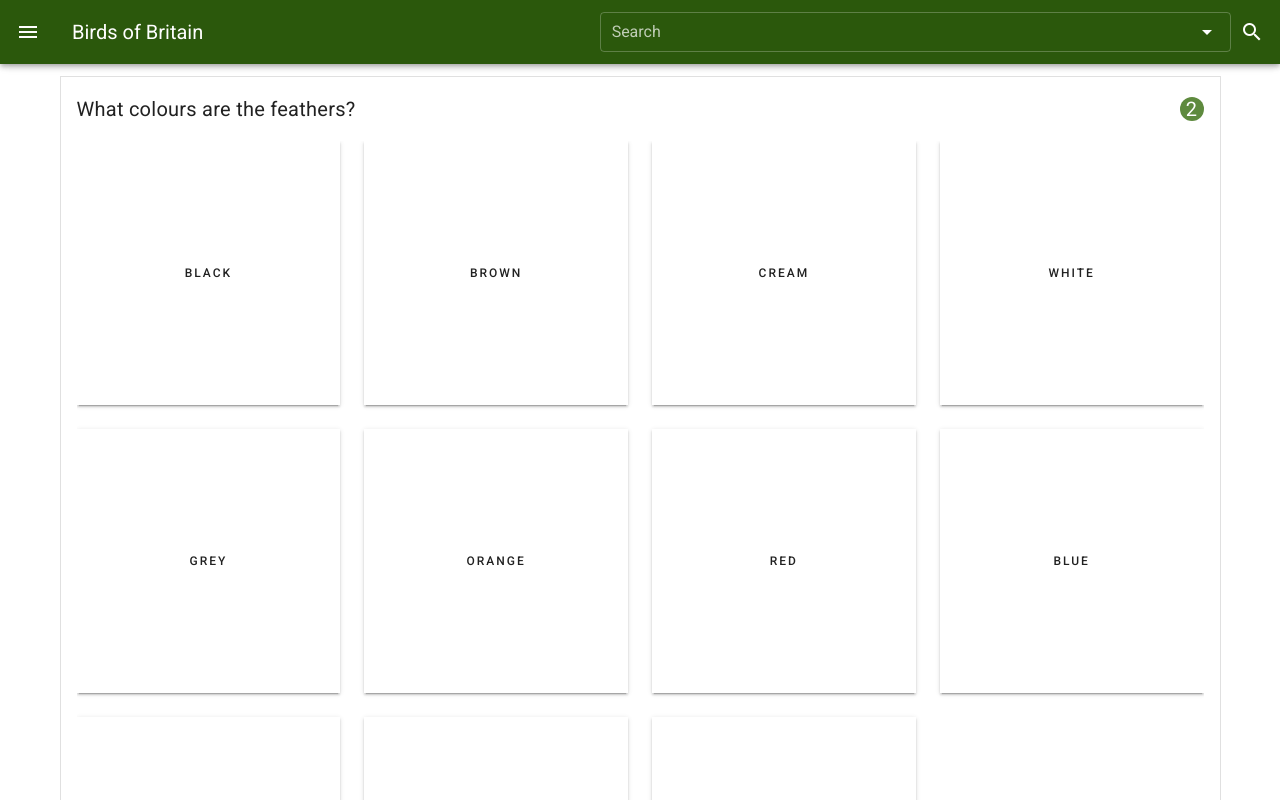
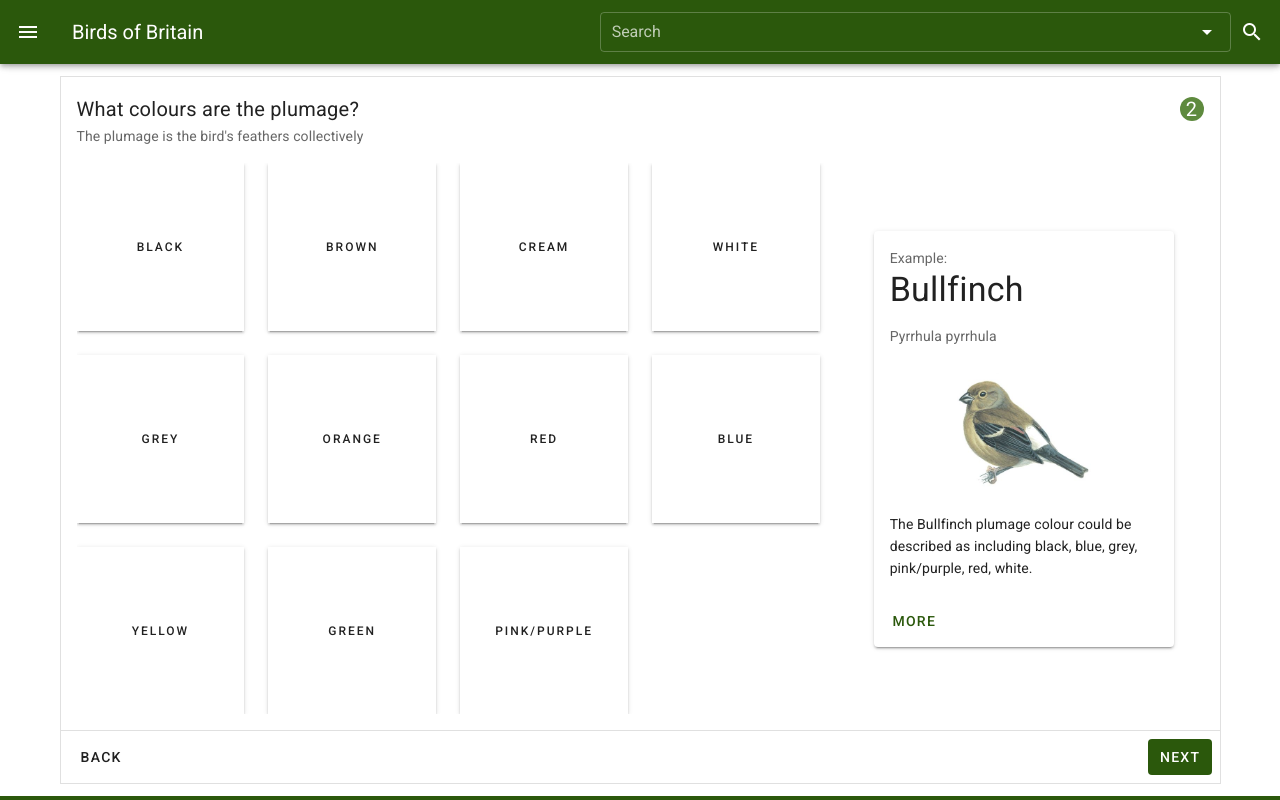
Before and after one commit to Lucamilne/birdsofbritain, a Vue app: page /#/identify in a window 1280 px wide. Both pictures are taken after a click on the button "NEXT". Shown: the top 800 px of the page. Built offline with nearby package versions, Linux system fonts and the light colour scheme.

Commit message:
featherSelecct

```diff
--- a/src/components/FeatherSelect.vue
+++ b/src/components/FeatherSelect.vue
@@ -1,11 +1,13 @@
 <template>
-  <v-item-group v-model="featherColor" multiple>
+  <v-row>
+    <v-col cols="12" md="8">
+      <v-item-group v-model="selected" multiple>
         <v-row>
           <v-col v-for="(item, i) in items" :key="i" cols="6" md="3">
             <v-item v-slot="{ active, toggle }">
               <v-card
                 tile
-            :color="active ? color[item] : 'white'"
+                :color="active ? colors[item] : 'white'"
                 class="d-flex align-center"
                 :dark="active ? true : false"
                 @click="toggle"
@@ -20,6 +22,31 @@
           </v-col>
         </v-row>
       </v-item-group>
+    </v-col>
+    <v-col cols="12" md="4" class="d-flex align-center">
+      <v-card class="mx-auto" max-width="300">
+        <v-card-text>
+          <div>Example:</div>
+          <p class="display-1 text--primary">{{ birds[exampleBird].name }}</p>
+          <p>{{ birds[exampleBird].scientificName }}</p>
+          <v-img
+            class="mb-3"
+            contain
+            max-height="300"
+            :src="require(`../assets/birds/${birds[exampleBird].images[0]}`)"
+          >
+          </v-img>
+          <div class="text--primary">
+            The {{ exampleBird }} plumage colour could be described as including
+            {{ colorsToString }}.
+          </div>
+        </v-card-text>
+        <v-card-actions>
+          <v-btn text color="primary" @click.prevent="randomBird">More</v-btn>
+        </v-card-actions>
+      </v-card>
+    </v-col>
+  </v-row>
 </template>
 
 <script>
@@ -29,9 +56,11 @@ export default {
   name: "FeatherSelect",
   data: function () {
     return {
+      exampleBird: "Bullfinch",
+      birds: birds.data,
       items: birds.listOfFeatures.featherColor,
-      featherColor: [],
-      color: {
+      selected: [],
+      colors: {
         Black: "black",
         Brown: "brown darken-2",
         Cream: "brown lighten-4",
@@ -46,5 +75,20 @@ export default {
       },
     };
   },
+  computed: {
+    colorsToString() {
+      return birds.data[this.exampleBird].features.featherColor
+        .join(", ")
+        .toLowerCase();
+    },
+  },
+  methods: {
+    randomBird() {
+      const numberOfBirds = birds.listOfBirds().length;
+      const randomNumber = Math.floor(Math.random() * numberOfBirds);
+
+      this.exampleBird = birds.listOfBirds()[randomNumber];
+    },
+  },
 };
 </script>
--- a/src/views/Identify.vue
+++ b/src/views/Identify.vue
@@ -2,7 +2,7 @@
   <v-container class="fill-height">
     <v-card tile outlined width="100%">
       <v-card-title class="title font-weight-regular justify-space-between">
-        <span>{{ currentTitle }}</span>
+        <span>{{ currentTitle.title }}</span>
         <v-avatar
           color="primary lighten-2"
           class="subheading white--text"
@@ -10,6 +10,7 @@
           v-text="step"
         ></v-avatar>
       </v-card-title>
+      <v-card-subtitle>{{ currentTitle.subtitle }}</v-card-subtitle>
       <v-card-text>
         <v-window v-model="step">
           <v-window-item :value="1">
@@ -68,11 +69,11 @@ export default {
     currentTitle() {
       switch (this.step) {
         case 1:
-          return "Where did you spot it?";
+          return { title: "Where did you spot it?", subtitle: "Choose from the habitats listed below" };
         case 2:
-          return "What colours are the feathers?";
+          return { title: "What colours are the plumage?", subtitle: "The plumage is the bird's feathers collectively" };
         default:
-          return "Account created";
+          return { title: "Account created", subtitle: "Blah blah" };
       }
     },
   },
```
Lines whose indentation alone changed are shown as unchanged.
